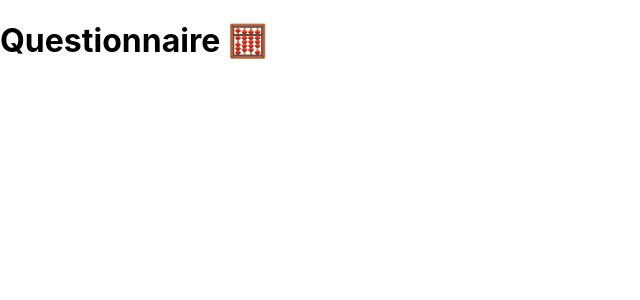
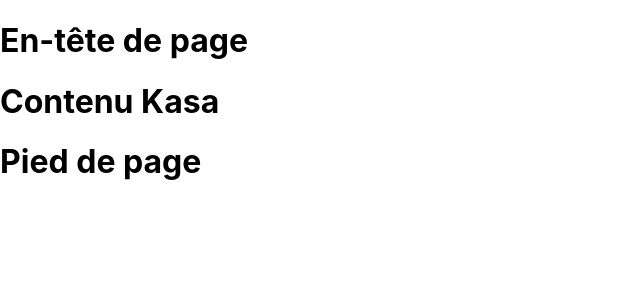
Before and after one commit to Deathlyjoy/kasa, a React (Create React App) app: page / in a window 1280 px wide. Shown: the top 300 px of the page, without its empty margins (0-640 px from the left). Built offline with nearby package versions, Linux system fonts and the light colour scheme.

Commit message:
Installation SASS

```diff
--- a/package.json
+++ b/package.json
@@ -10,6 +10,7 @@
     "react-dom": "^18.2.0",
     "react-router-dom": "^6.15.0",
     "react-scripts": "5.0.1",
+    "sass": "^1.65.1",
     "web-vitals": "^2.1.4"
   },
   "scripts": {
--- a/src/App.js
+++ b/src/App.js
@@ -1,26 +1,30 @@
-// ----- Import de React, BrowserRouter, Routes et Route depuis la bibliothèque react-router-dom -----
-import React from "react";
+// ----- Import de BrowserRouter, Routes et Route depuis la bibliothèque react-router-dom -----
 import { BrowserRouter, Routes, Route } from "react-router-dom";
 
 // ----- Import fichier de style -----
-import './style/App.css';
+import './style/App.scss';
 
-// Import des composants de pages
+// ----- Import des composants de pages -----
 import Home from "./pages/Home";
 import About from "./pages/About";
 import Location from "./pages/Location";
 import Error from "./pages/Error";
 
+// ----- Import des layout -----
+import Header from "./layout/Header";
+import Footer from "./layout/Footer";
 
 function App() {
   return (
     <BrowserRouter> {/* Utilisation du composant BrowserRouter pour gérer la navigation */}
+      <Header /> {/* Utilisation du composant Header pour afficher le header */}
       <Routes> {/* Utilisation du composant Routes pour définir les routes */}
         <Route path="/" element={<Home />} /> {/* Route pour la page d'accueil */}
         <Route path="/about" element={<About />} /> {/* Route pour la page "A Propos" */}
         <Route path="/location/:id" element={<Location />} /> {/* Route pour une page d'hébergement spécifique */}
         <Route path="*" element={<Error />} /> {/* Route pour toutes les autres URL (erreur 404) */}
       </Routes>
+      <Footer /> {/* Utilisation du composant Footer pour afficher le footer */}
     </BrowserRouter>
   );
 }
--- a/src/index.js
+++ b/src/index.js
@@ -3,7 +3,7 @@
 import ReactDOM from 'react-dom/client';
 
 // ------ Import fichier de style ------
-import './style/index.css';
+import './style/index.scss';
 // ------ Import Composant App ------
 import App from './App';
 
--- /dev/null
+++ b/src/layout/Footer.jsx
@@ -0,0 +1,9 @@
+function Footer() {
+    return (
+        <div>
+            <h1>Pied de page</h1>
+        </div>
+    )
+}
+
+export default Footer
--- /dev/null
+++ b/src/layout/Header.jsx
@@ -0,0 +1,13 @@
+// Import de NavLink depuis la bibliothèque react-router-dom
+// import { NavLink } from "react-router-dom";
+
+// ----- Composant Header -----
+function Header() {
+    return (
+        <div>
+            <h1>En-tête de page</h1>
+        </div>
+    )
+}
+
+export default Header
--- a/src/pages/home.jsx
+++ b/src/pages/home.jsx
@@ -1,7 +1,7 @@
 function Home() {
     return (
         <div>
-            <h1>Questionnaire 🧮</h1>
+            <h1>Contenu Kasa</h1>
         </div>
     )
 }
```
Also changed, not shown: src/style/App.scss (renamed from src/style/App.css), src/style/index.scss (renamed from src/style/index.css), 1 other file (tests, documents, lock files or other folders).
